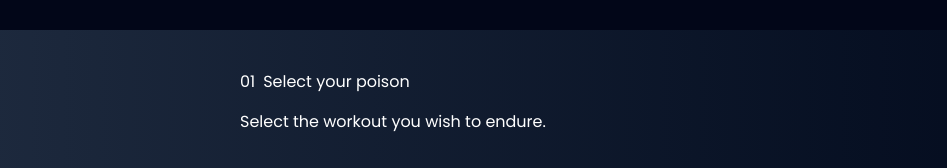
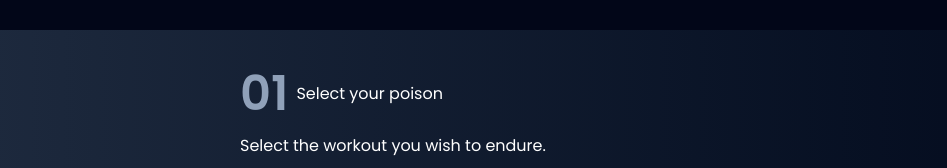
Before and after one commit to AbdullahiAbdulganiyu/fitness-app, a React (Vite) app: page / in a window 1280 px wide. Shown: the part 942-1110 px from the top of the page, without its empty margins (0-947 px from the left). Built offline with nearby package versions, Linux system fonts and the light colour scheme.

Commit message:
addind some classes to style the index paragraph

```diff
--- a/src/components/Generator.jsx
+++ b/src/components/Generator.jsx
@@ -5,7 +5,9 @@ function Header({ index, title, description }) {
   return (
     <div className="flex flex-col gap-4">
       <div className="flex items-center gap-2">
-        <p>{index}</p>
+        <p className="text-3xl sm:text-4xl md:text-5xl font-semibold text-slate-400">
+          {index}
+        </p>
         <h4>{title}</h4>
       </div>
       <p>{description}</p>
```
